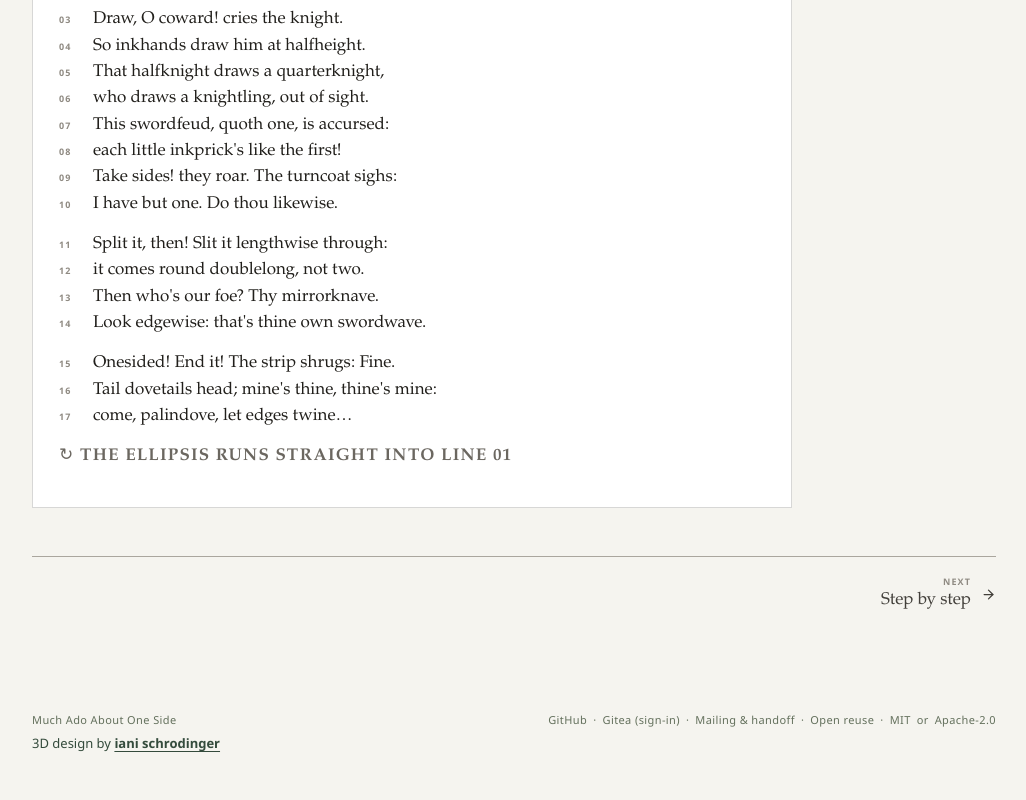
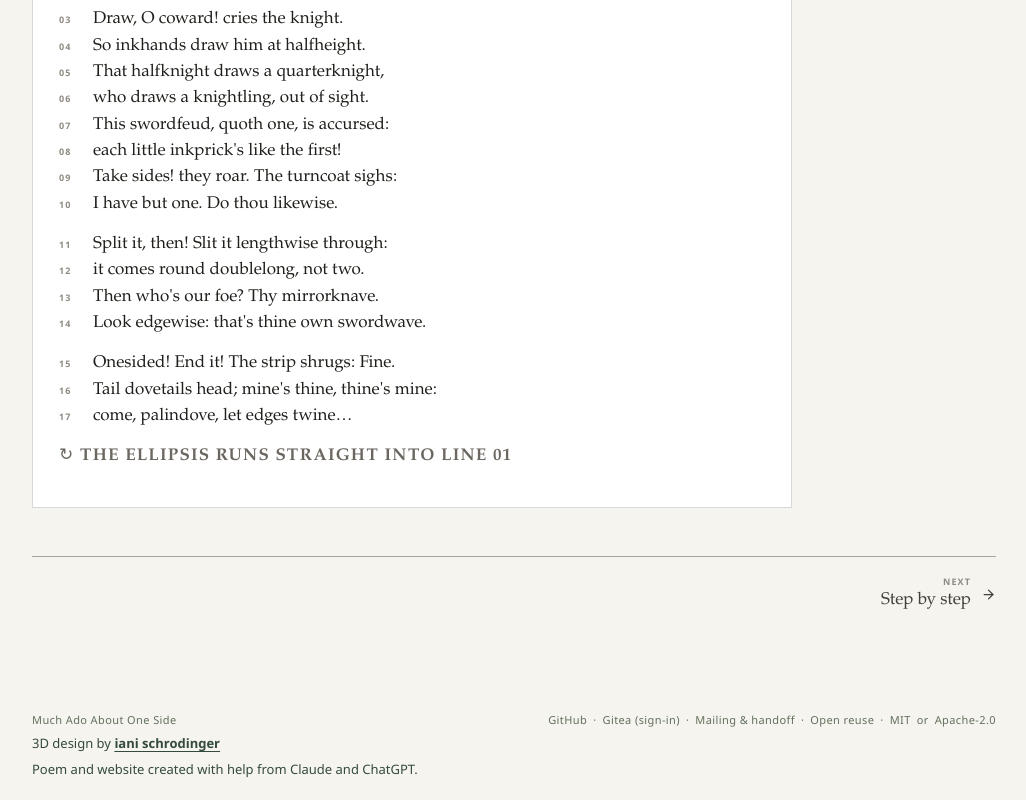
Before and after one commit to presempathy-awb/muchadoaboutoneside, a React (Vite) app: page /calligraphy in a window 1280 px wide. Shown: the part 3020-3820 px from the top of the page, without its empty margins (239-1265 px from the left). Before the commit the page ends 3794 px from the top, so only its background shows below. Built offline with nearby package versions, Linux system fonts and the light colour scheme; a web font is replaced by a local one.

Commit message:
Credit Claude and ChatGPT for poem and website assistance (#7)

```diff
--- a/src/components/app-shell.tsx
+++ b/src/components/app-shell.tsx
@@ -10,6 +10,7 @@ import {
   PenLine,
 } from "lucide-react";
 import { useEffect } from "react";
+import { AssistanceCredit } from "@/components/assistance-credit";
 import { DesignCredit } from "@/components/design-credit";
 
 const links = [
@@ -142,6 +143,7 @@ export function AppShell() {
           <div className="page-footer-credit">
             <span>Much Ado About One Side</span>
             <DesignCredit />
+            <AssistanceCredit />
           </div>
           <span className="page-footer-links">
             <a
--- /dev/null
+++ b/src/components/assistance-credit.tsx
@@ -0,0 +1,7 @@
+export function AssistanceCredit() {
+  return (
+    <span className="assistance-credit">
+      Poem and website created with help from Claude and ChatGPT.
+    </span>
+  );
+}
--- a/src/foil.css
+++ b/src/foil.css
@@ -76,7 +76,8 @@
   text-transform: uppercase;
 }
 
-.foil-intro-note .design-credit {
+.foil-intro-note .design-credit,
+.foil-intro-note .assistance-credit {
   display: block;
   margin-top: 12px;
   font-size: 13px;
--- a/src/pages/foil.tsx
+++ b/src/pages/foil.tsx
@@ -16,6 +16,7 @@ import {
 } from "lucide-react";
 import { lazy, Suspense, useState } from "react";
 import { ArtistReuse } from "@/components/artist-reuse";
+import { AssistanceCredit } from "@/components/assistance-credit";
 import { DesignCredit } from "@/components/design-credit";
 import { DimensionsOverview } from "@/components/dimensions-overview";
 import FabricationPreview from "@/components/fabrication-preview";
@@ -65,6 +66,7 @@ export default function FoilEdition() {
             </Link>
           </span>
           <DesignCredit />
+          <AssistanceCredit />
         </div>
       </header>
 
--- a/src/styles.css
+++ b/src/styles.css
@@ -583,7 +583,8 @@ h1 em {
   gap: 5px;
   min-width: 0;
 }
-.design-credit {
+.design-credit,
+.assistance-credit {
   color: #344b3c;
   font-size: 13px;
   line-height: 1.6;
```
Also changed, not shown: PUBLIC_SNAPSHOT.json, 1 other file (tests, documents, lock files or other folders).
